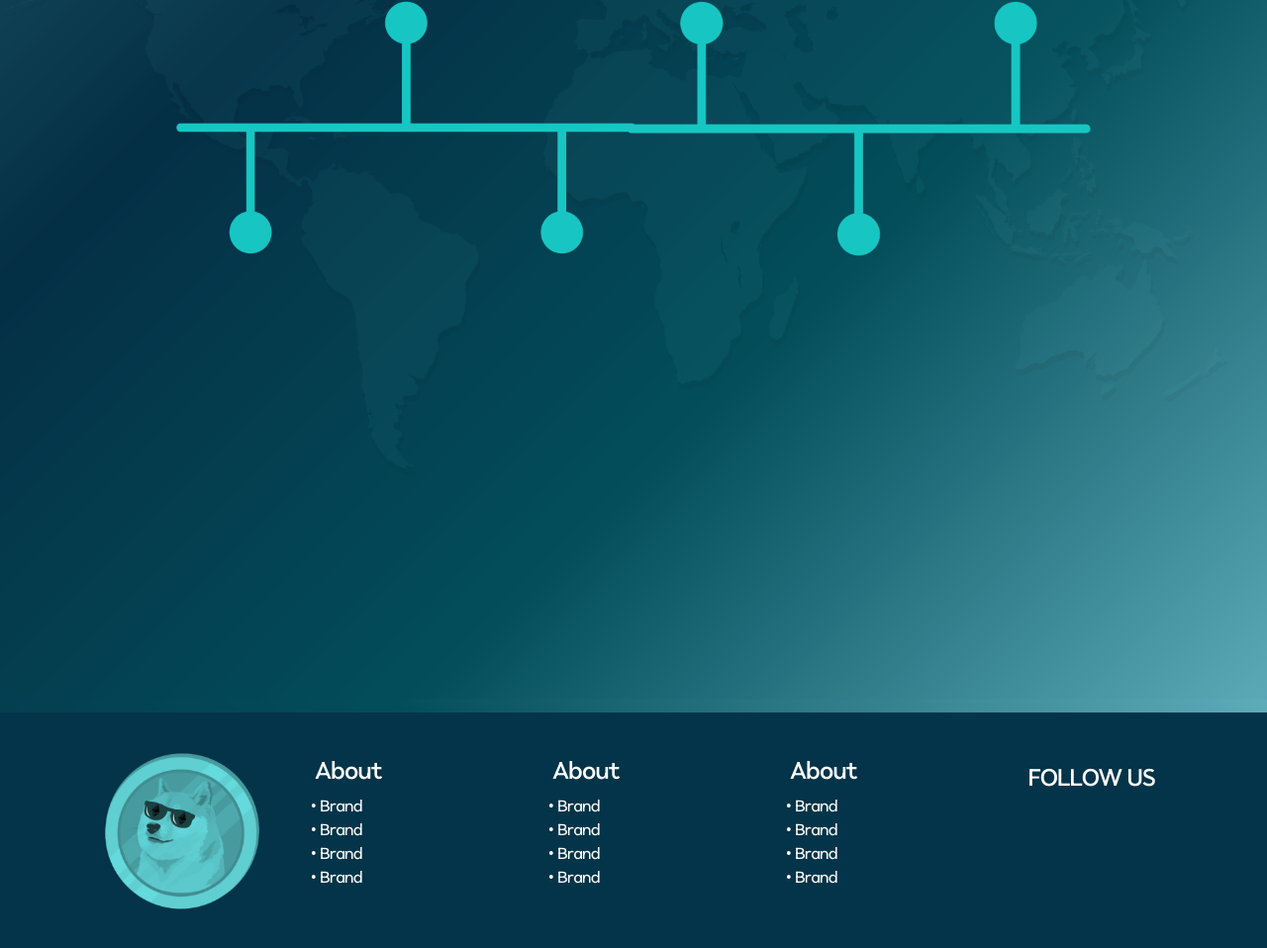
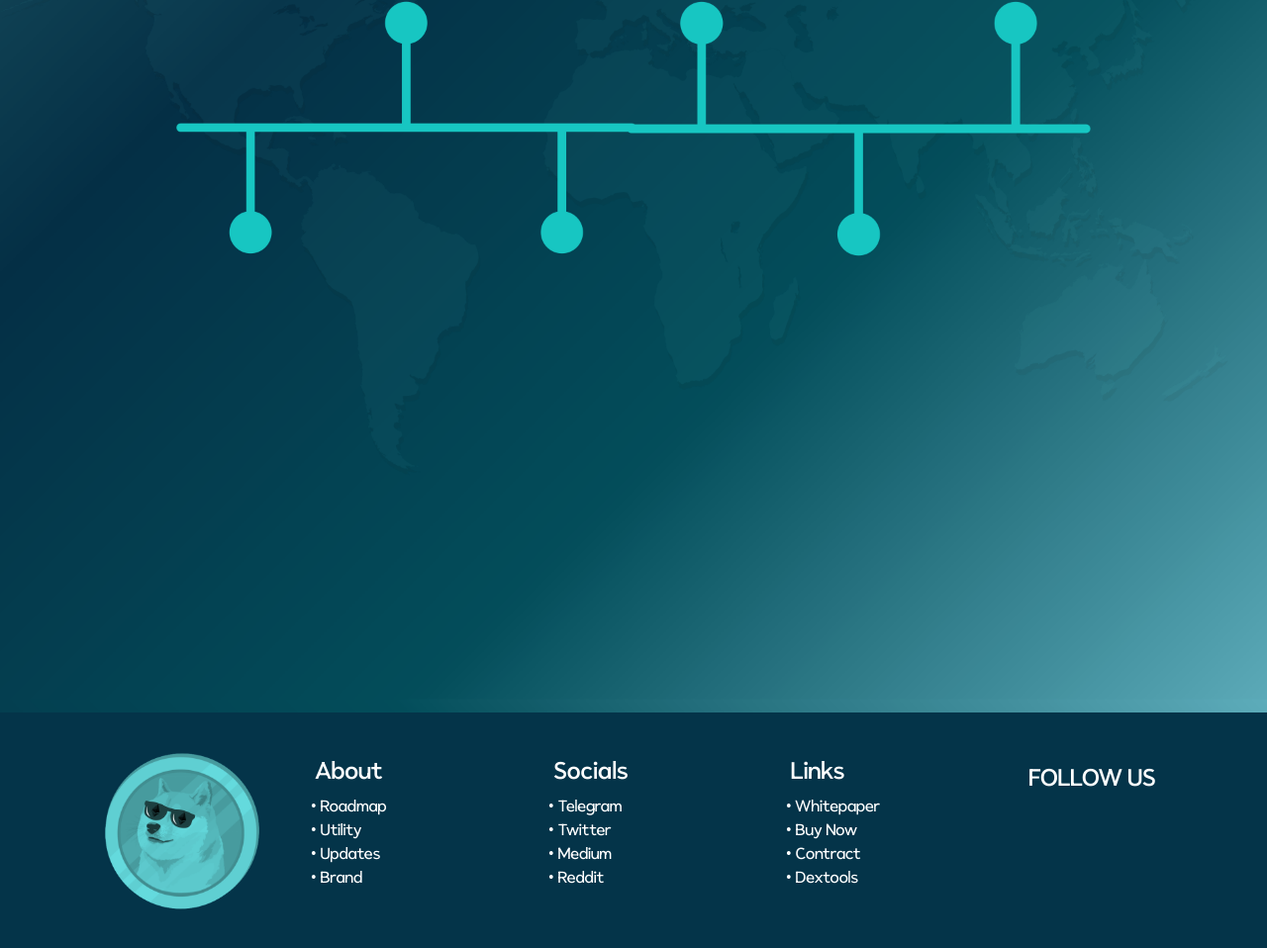
Before and after one commit to mritunjayagarwal/dogereum, a plain HTML site: page index.html in a window 1280 px wide. Shown: the part 4825-5783 px from the top of the page at 99% size. Drawn offline with nearby package versions, Linux system fonts and the light colour scheme.

Commit message:
Update index.html

```diff
--- a/index.html
+++ b/index.html
@@ -242,32 +242,32 @@
                             <div>
                                 <h4 class="text-white">About</h4>
                                 <ul class="f-ul">
-                                    <li style="margin-left: -22px;"><a href="#">• Brand</a></li>
-                                    <li style="margin-left: -22px;"><a href="#">• Brand</a></li>
-                                    <li style="margin-left: -22px;"><a href="#">• Brand</a></li>
+                                    <li style="margin-left: -22px;"><a href="#">• Roadmap</a></li>
+                                    <li style="margin-left: -22px;"><a href="#">• Utility</a></li>
+                                    <li style="margin-left: -22px;"><a href="#">• Updates</a></li>
                                     <li style="margin-left: -22px;"><a href="#">• Brand</a></li>
                                 </ul>
                             </div>
                         </div>
                         <div class="col-lg-3 col-4 d-flex align-items-center">
                             <div>
-                                <h4 class="text-white">About</h4>
+                                <h4 class="text-white">Socials</h4>
                                 <ul class="f-ul">
-                                    <li style="margin-left: -22px;"><a href="#">• Brand</a></li>
-                                    <li style="margin-left: -22px;"><a href="#">• Brand</a></li>
-                                    <li style="margin-left: -22px;"><a href="#">• Brand</a></li>
-                                    <li style="margin-left: -22px;"><a href="#">• Brand</a></li>
+                                    <li style="margin-left: -22px;"><a href="#">• Telegram</a></li>
+                                    <li style="margin-left: -22px;"><a href="#">• Twitter</a></li>
+                                    <li style="margin-left: -22px;"><a href="#">• Medium</a></li>
+                                    <li style="margin-left: -22px;"><a href="#">• Reddit</a></li>
                                 </ul>
                             </div>
                         </div>
                         <div class="col-lg-3 col-4 d-flex align-items-center">
                             <div>
-                                <h4 class="text-white">About</h4>
+                                <h4 class="text-white">Links</h4>
                                 <ul class="f-ul">
-                                    <li style="margin-left: -22px;"><a href="#">• Brand</a></li>
-                                    <li style="margin-left: -22px;"><a href="#">• Brand</a></li>
-                                    <li style="margin-left: -22px;"><a href="#">• Brand</a></li>
-                                    <li style="margin-left: -22px;"><a href="#">• Brand</a></li>
+                                    <li style="margin-left: -22px;"><a href="#">• Whitepaper</a></li>
+                                    <li style="margin-left: -22px;"><a href="#">• Buy Now</a></li>
+                                    <li style="margin-left: -22px;"><a href="#">• Contract</a></li>
+                                    <li style="margin-left: -22px;"><a href="#">• Dextools</a></li>
                                 </ul>
                             </div>
                         </div>
```
